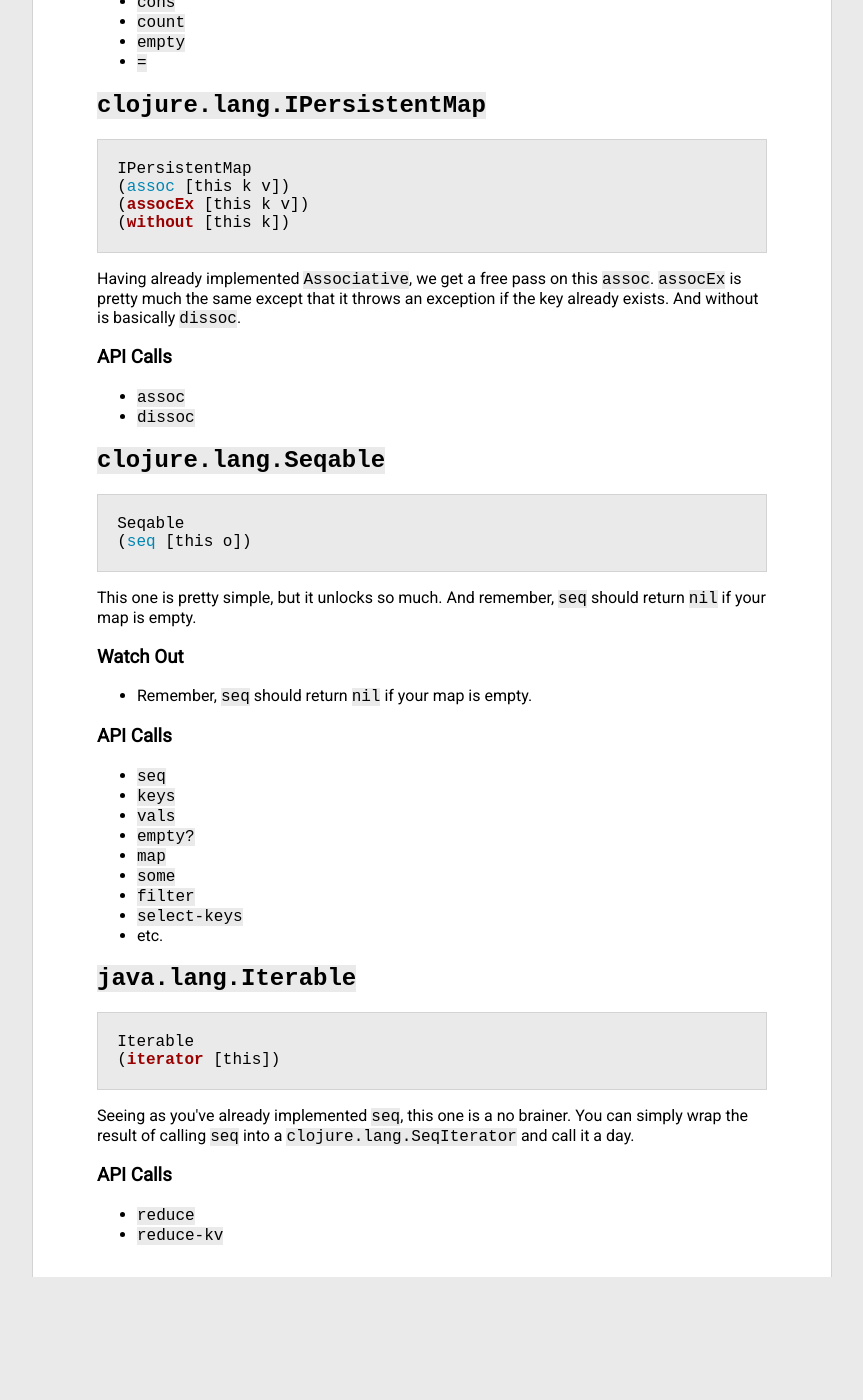
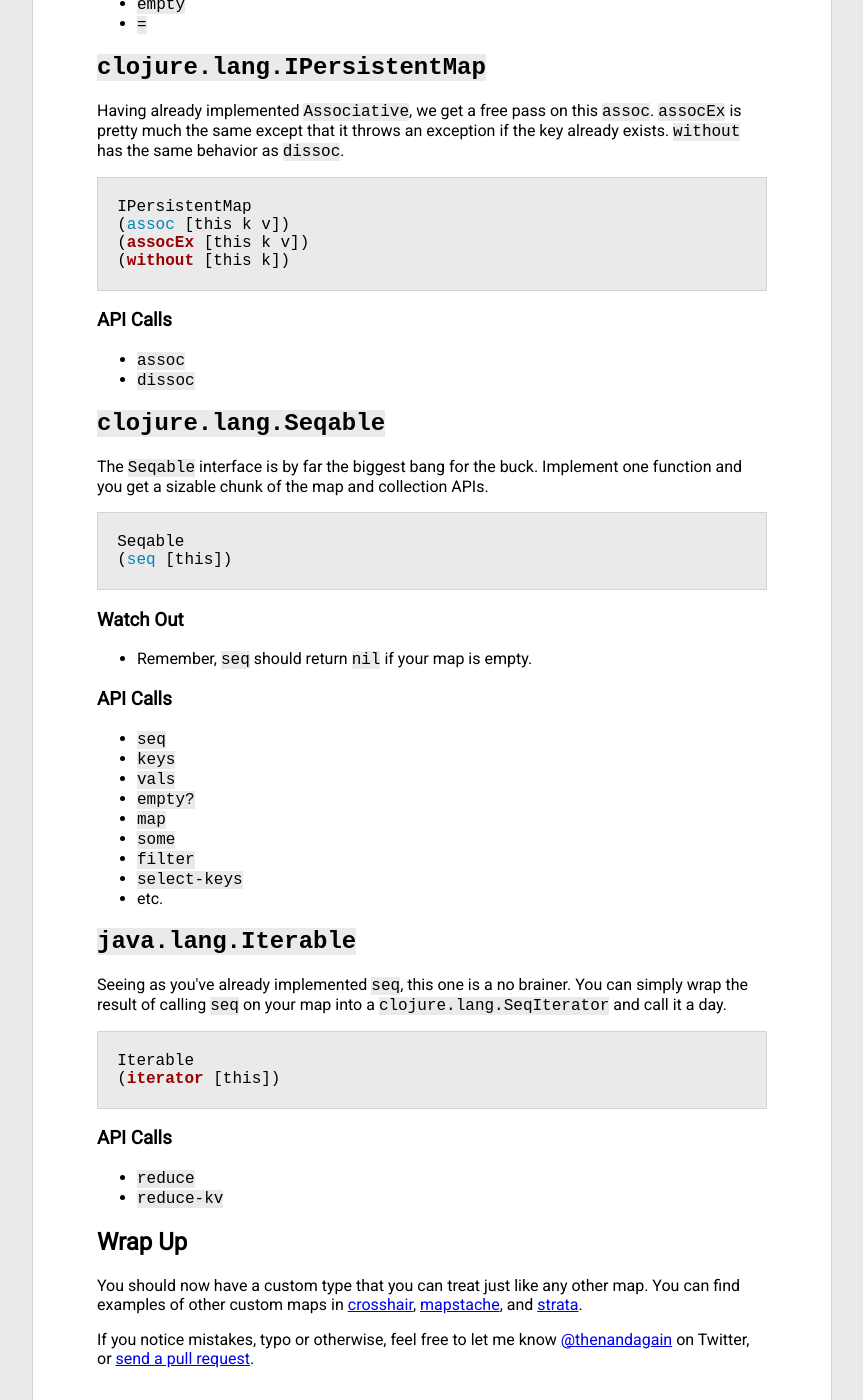
Before and after one commit to zeroem/zeroem.github.io, a Jekyll site: the page built from pages/sometimes-you-feel-like-a-map.md, in a window 1280 px wide and 1400 px high, scrolled down 1822 px. Shown: the whole window, without its empty margins (208-1071 px from the left). Built offline with Jekyll 4.4.1, drawn with Linux system fonts in a browser that asks for light colours; before the commit the page ends 3099 px from its top, so only the background shows below that; some of the changed text lies outside the part shown.

Commit message:
more polish and tweaks

```diff
--- a/pages/sometimes-you-feel-like-a-map.md
+++ b/pages/sometimes-you-feel-like-a-map.md
@@ -11,7 +11,7 @@
 
 ## `clojure.lang.Associative`
 
-The `Associative` interface gives us some building blocks that we\'ll be able to reuse later on.
+The `Associative` interface gives you the APIs necessary to put stuff into your map and check to see that it\'s there.
 
 {% highlight clojure %}
   Associative
@@ -31,7 +31,7 @@
 
 ## `clojure.lang.ILookup`
 
-Again, some building blocks for later, this is also a great place to reuse the `containsKey` from the `Associative` interface.
+Where `Associative` lets you add to your map, `ILookup` provides the API for getting things out again.
 
 {% highlight clojure %}
   ILookup
@@ -85,6 +82,8 @@
 
 ## `clojure.lang.IPersistentMap`
 
+Having already implemented `Associative`, we get a free pass on this `assoc`. `assocEx` is pretty much the same except that it throws an exception if the key already exists. `without` has the same behavior as `dissoc`.
+
 {% highlight clojure %}
   IPersistentMap
   (assoc [this k v])
@@ -92,20 +91,18 @@
   (without [this k])
 {% endhighlight %}
 
-Having already implemented `Associative`, we get a free pass on this `assoc`. `assocEx` is pretty much the same except that it throws an exception if the key already exists. And without is basically `dissoc`.
-
 ### API Calls
   - `assoc`
   - `dissoc`
 
 ## `clojure.lang.Seqable`
 
+The `Seqable` interface is by far the biggest bang for the buck. Implement one function and you get a sizable chunk of the map and collection APIs.
+
 {% highlight clojure %}
   Seqable
-  (seq [this o])
+  (seq [this])
 {% endhighlight %}
-
-This one is pretty simple, but it unlocks so much. And remember, `seq` should return `nil` if your map is empty.
 
 ### Watch Out
   - Remember, `seq` should return `nil` if your map is empty.
@@ -123,13 +120,19 @@
 
 ## `java.lang.Iterable`
 
+Seeing as you\'ve already implemented `seq`, this one is a no brainer. You can simply wrap the result of calling `seq` on your map into a `clojure.lang.SeqIterator` and call it a day.
+
 {% highlight clojure %}
   Iterable
   (iterator [this])
 {% endhighlight %}
 
-Seeing as you\'ve already implemented `seq`, this one is a no brainer. You can simply wrap the result of calling `seq` into a `clojure.lang.SeqIterator` and call it a day.
-
 ### API Calls
   - `reduce`
   - `reduce-kv`
+
+## Wrap Up
+
+You should now have a custom type that you can treat just like any other map. You can find examples of other custom maps in [crosshair](https://github.com/matross/crosshair), [mapstache](https://github.com/matross/mapstache), and [strata](https://github.com/matross/strata).
+
+If you notice mistakes, typo or otherwise, feel free to let me know [@thenandagain](https://twitter.com/thenandagain) on Twitter, or [send a pull request](https://github.com/zeroem/zeroem.github.io).
```
Also changed, not shown: other parts of pages/sometimes-you-feel-like-a-map.md (+0 -3 lines).
